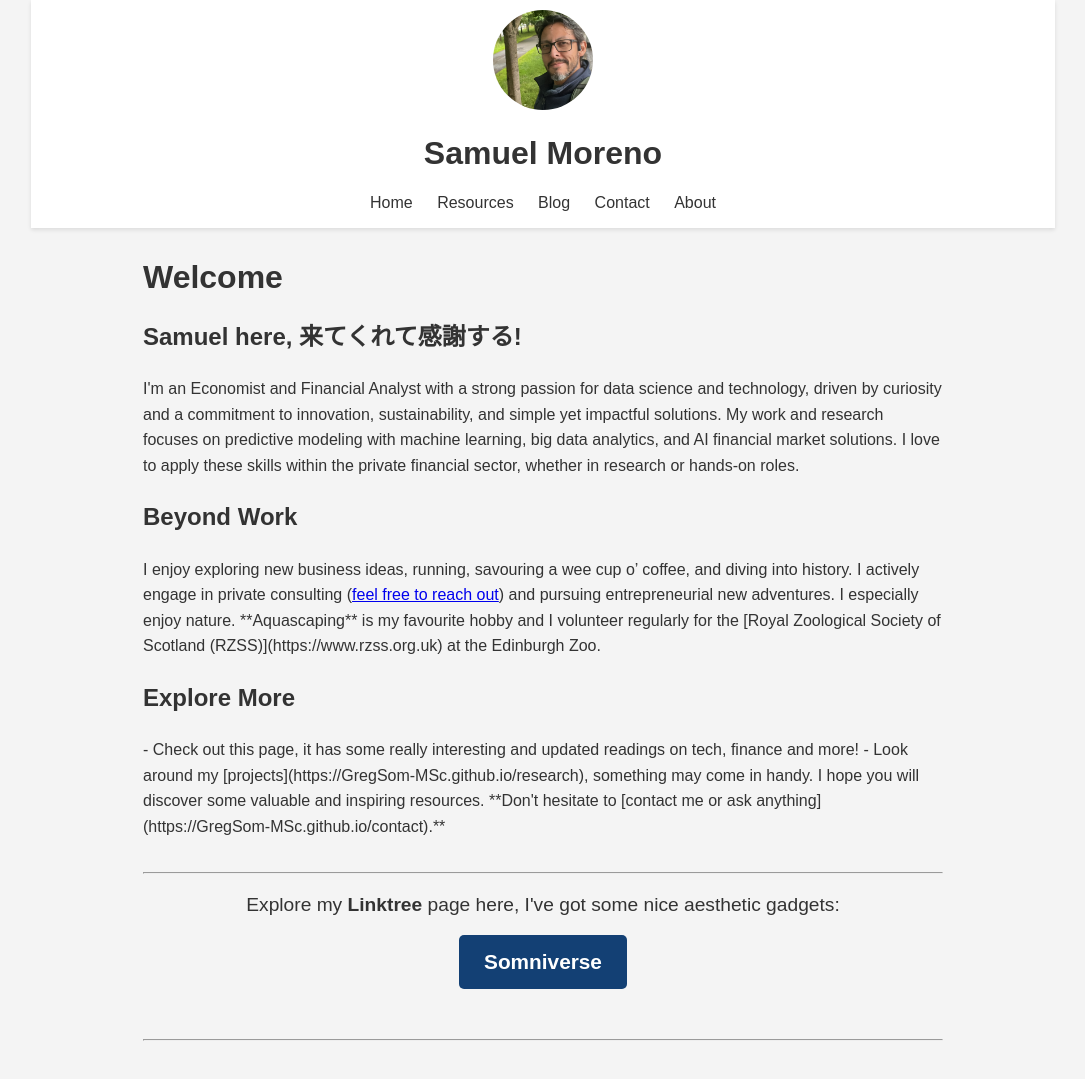
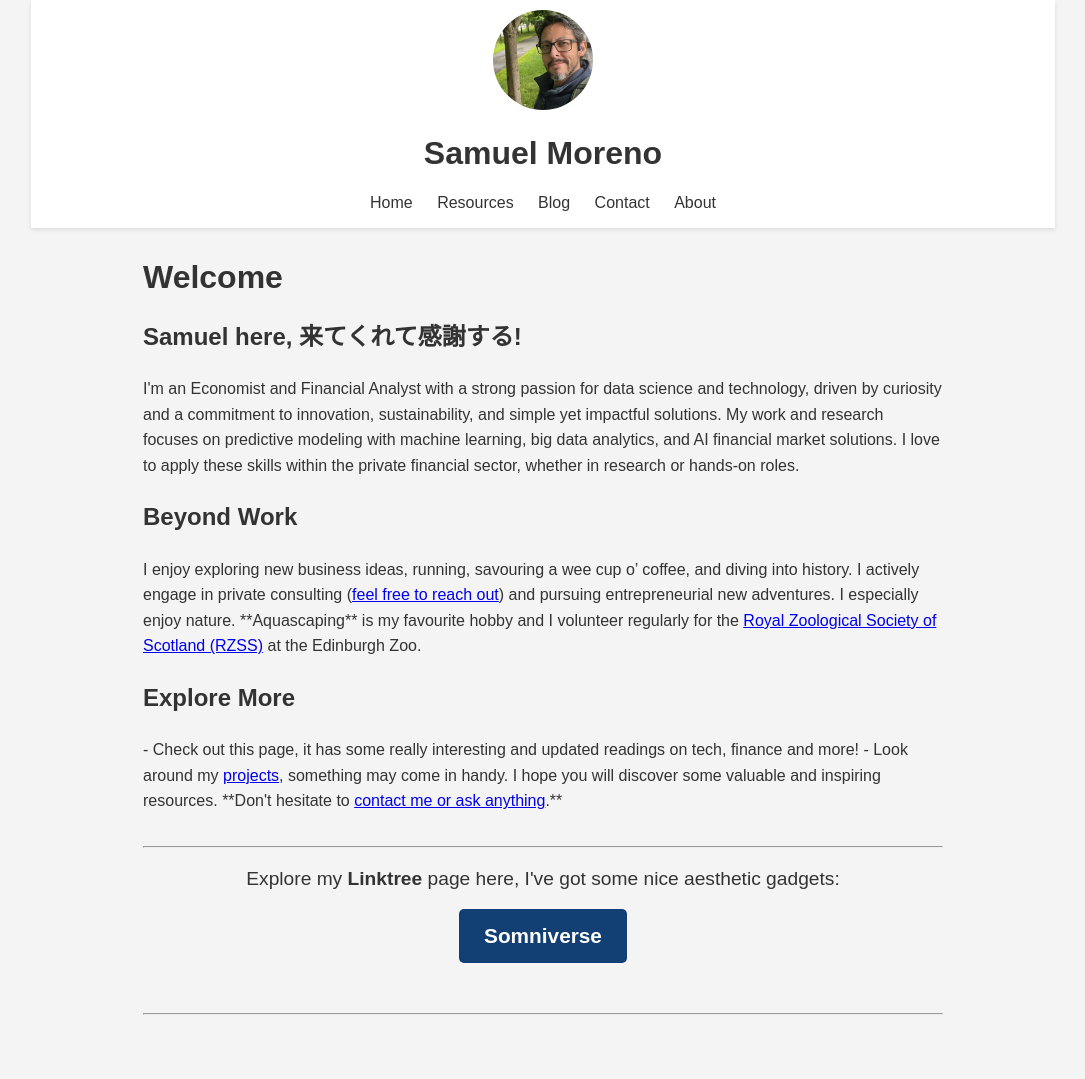
Before and after one commit to GregSom-MSc/GregSom-MSc.github.io, a Jekyll site: the page built from index.md, in a window 1280 px wide, cut to the strip 0-1079 px from the top of the page. Shown: the whole strip, without its empty margins (97-1182 px from the left). Built offline with Jekyll 4.4.1, drawn with Linux system fonts in a browser that asks for light colours; some of the changed lines change nothing that is shown.

Commit message:
Update index.md

```diff
--- a/index.md
+++ b/index.md
@@ -16,16 +16,18 @@ I love to apply these skills within the private financial sector, whether in res
 
 I enjoy exploring new business ideas, running, savouring a wee cup o’ coffee, and diving into history. I actively engage in private consulting (<a href="https://GregSom-MSc.github.io/contact">feel free to reach out</a>) and pursuing entrepreneurial new adventures.
 
-I especially enjoy nature. **Aquascaping** is my favourite hobby and I volunteer regularly for the [Royal Zoological Society of Scotland (RZSS)](https://www.rzss.org.uk) at the Edinburgh Zoo.
+I especially enjoy nature. **Aquascaping** is my favourite hobby and I volunteer regularly for the <a href="https://www.rzss.org.uk">Royal Zoological Society of Scotland (RZSS)</a> at the Edinburgh Zoo.
+
 
 <h2> Explore More </h2>
 
 - Check out this page, it has some really interesting and updated readings on tech, finance and more!
-- Look around my [projects](https://GregSom-MSc.github.io/research), something may come in handy.
+- Look around my <a href="https://GregSom-MSc.github.io/research">projects</a>, something may come in handy.
+
 
 I hope you will discover some valuable and inspiring resources.
 
-**Don't hesitate to [contact me or ask anything](https://GregSom-MSc.github.io/contact).**
+**Don't hesitate to <a href="https://GregSom-MSc.github.io/contact">contact me or ask anything</a>.**
 
 </section>
 
```
